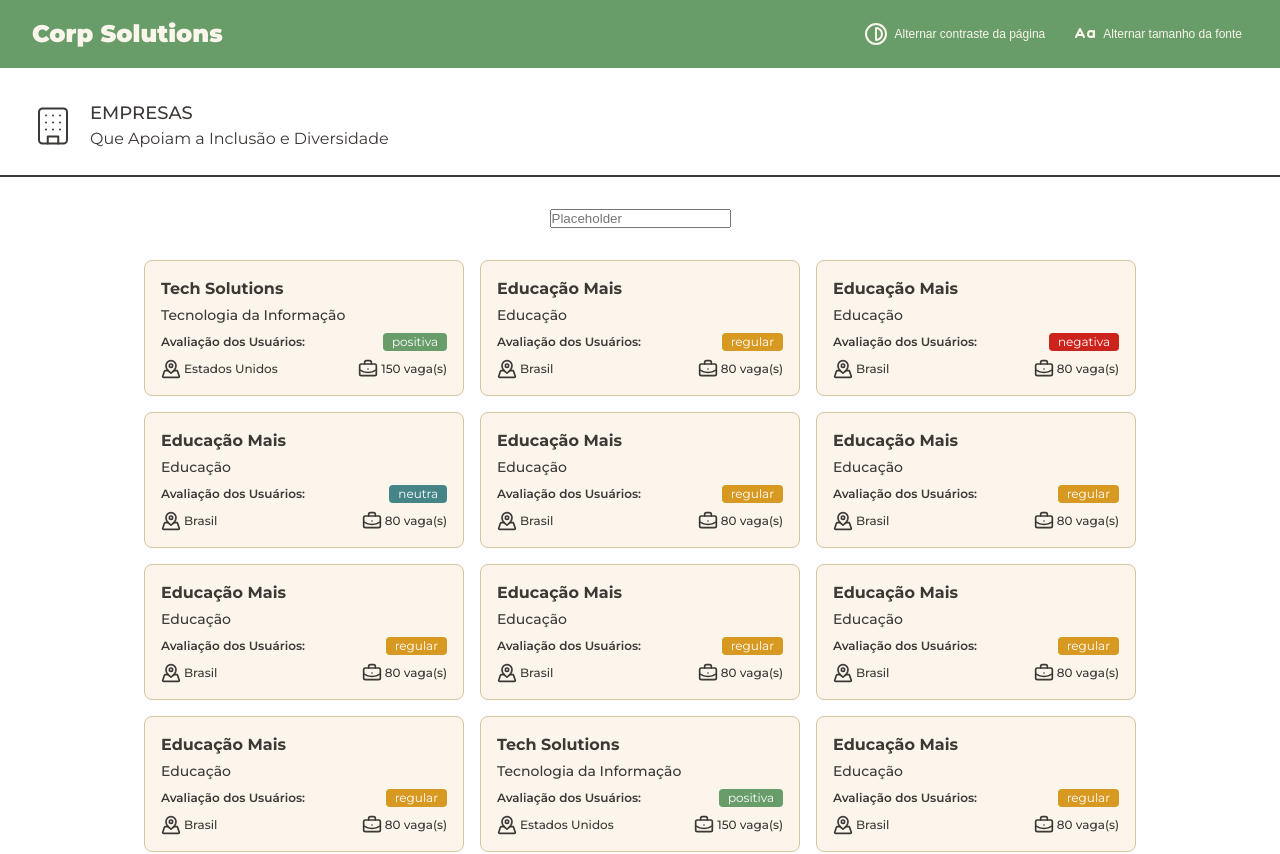
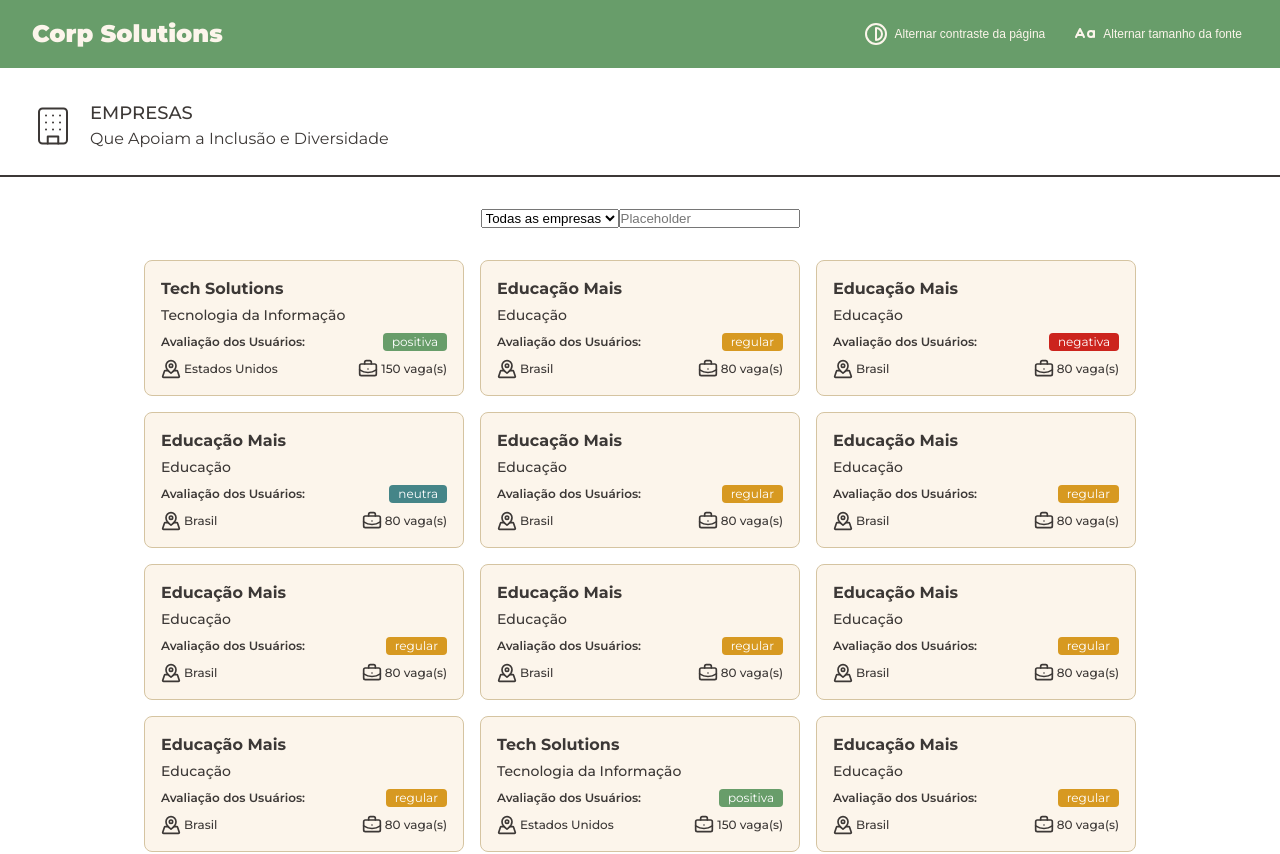
Before and after one commit to joaolucasMota/adahack-time-fe-3, a React (Vite) app: page / in a window 1280 px wide. Shown: the top 854 px of the page. Built offline with nearby package versions, Linux system fonts and the light colour scheme; data requests are answered from the project's data file.

Commit message:
feat: selec filter HomePage

```diff
--- a/src/pages/HomePage/index.tsx
+++ b/src/pages/HomePage/index.tsx
@@ -12,25 +12,23 @@ import { Footer } from "../../components/Footer";
 export const HomePage = () => {
 
     const [search, setSearch] = useState('');
+    const [selectedAvaliation, setSelectedAvaliation] = useState('Todas as empresas');
+    const [companyData, setCompanyData] = useState<EmpresaProps[]>([]);
 
-    // const [filter, setFilter] = useState('');
 
-    const [CompanyData, setCompanyData] = useState<EmpresaProps[]>([]);
-
-    const filteredSearch = (search != '')
-    ? CompanyData.filter(empresa => empresa.nome.toLocaleLowerCase().includes(search.toLocaleLowerCase()))
-    : CompanyData;
-
-    // function handleFilter(selectedValue: ChangeEvent<HTMLSelectElement>) {
-    //     const filter = selectedValue.target.value;
-    //     console.log(filter);
-    //     setFilter(filter);
-    // }
-
+    const handleFilterValue = (selectedValue: ChangeEvent<HTMLSelectElement>) => {
+        setSelectedAvaliation(selectedValue.target.value);
+    };
     function handleSearch(event: ChangeEvent<HTMLInputElement>) {
         const query = event.target.value;
         setSearch(query);
     }
+    const filteredSearch = companyData.filter(empresa =>
+        empresa.nome.toLocaleLowerCase().includes(search.toLocaleLowerCase())
+    ).filter(empresa =>
+        selectedAvaliation === "Todas as empresas" || empresa.mediaAvaliacao === selectedAvaliation
+    );
+
 
     useEffect(() => {
         async function fetchData() {
@@ -38,10 +36,11 @@ export const HomePage = () => {
                 const response = await axios.get(BASE_URL);
                 setCompanyData(response.data);
             } catch (error) {
-                console.log("Erro na requisição:", error);
+                console.error("Erro na requisição:", error);
             }
-        } fetchData();
-    }, [CompanyData]);
+        }
+        fetchData();
+    },[]);
 
     return (
         <S.PageContainer>
@@ -51,22 +50,24 @@ export const HomePage = () => {
                 mainText="Empresas"
                 subText="Que Apoiam a Inclusão e Diversidade"
             />
-
             <S.Container>
                 <S.SearchBarDiv>
-                    {/* // Rascunho da ideia  */}
-                    {/* <select name="" id="" defaultValue="" onChange={handleFilter} title="Selecione uma avaliação" required>
-                        <option value="">Placeholder</option>
-                        <option value="positiva">positiva</option>
-                        <option value="regular">regular</option>
-                    </select> */}
+                    <select name="" id="" defaultValue="" onChange={handleFilterValue} title="Selecione uma avaliação" required>
+                        <option value="Todas as empresas">Todas as empresas</option>
+                        <option value="positiva">Positiva</option>
+                        <option value="regular">Regular</option>
+                        <option value="neutra">Neutra</option>
+                        <option value="negativa">Negativa</option>
+                    </select>
                     <input type="text" name="" id="" placeholder="Placeholder" onChange={handleSearch} />
                 </S.SearchBarDiv>
                 <S.Grid>
-                    {/* {filteredSearch.filter(avaliacao => avaliacao.mediaAvaliacao.toLocaleUpperCase().includes(filter.toLocaleLowerCase())).map(empresa => {
-                        return <CompanyCard empresa={empresa} key={empresa.id} />})} */}
-
-                    {filteredSearch.map(empresa => <CompanyCard key={empresa.id} empresa={empresa} />)}
+                {filteredSearch.length > 0 && (
+                        filteredSearch.map(empresa => (
+                            <CompanyCard key={empresa.id} empresa={empresa} />
+                        ))
+                )}
+                {filteredSearch.length === 0 && <p>Nenhuma empresa encontrada.</p>}
                 </S.Grid>
             </S.Container>
 
```
